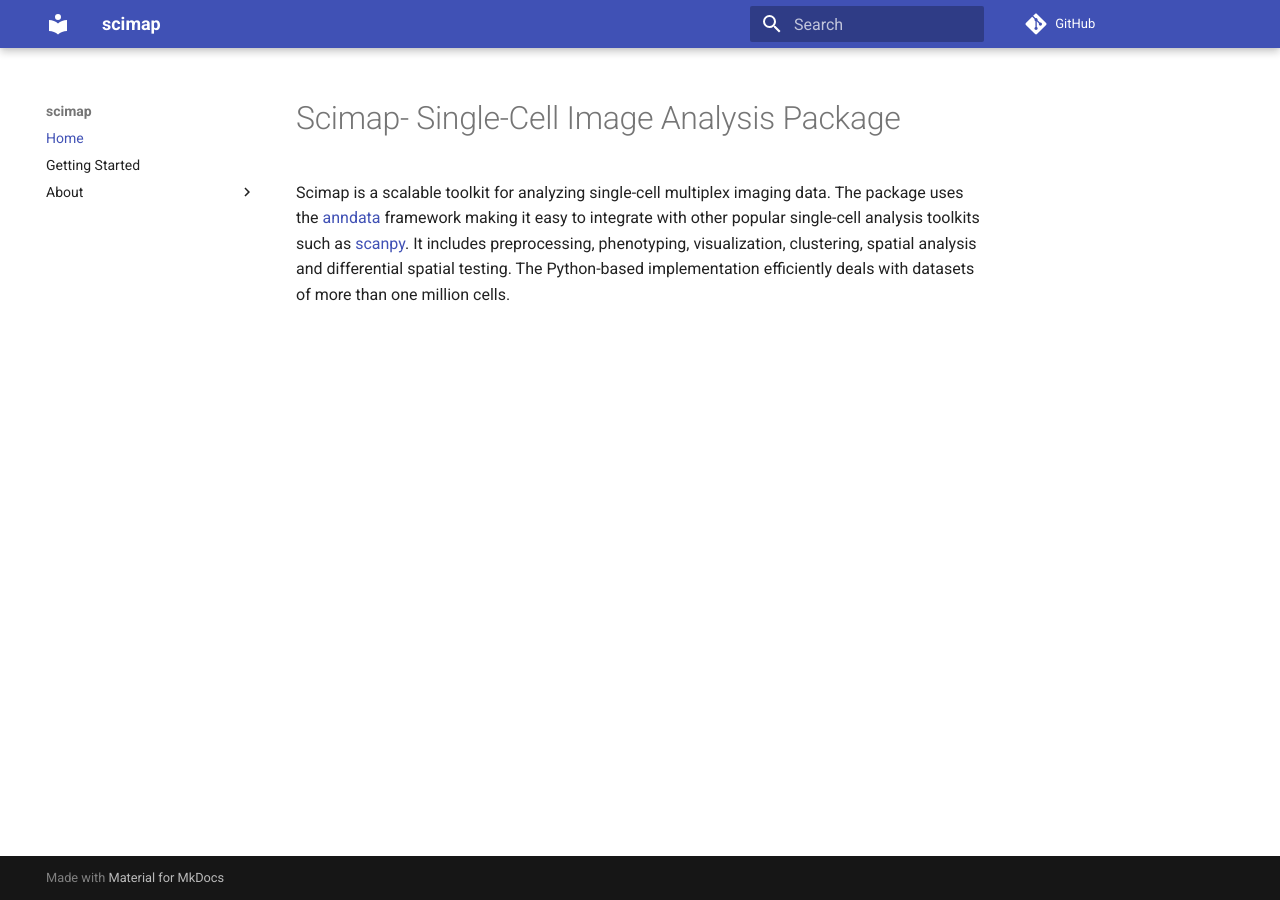
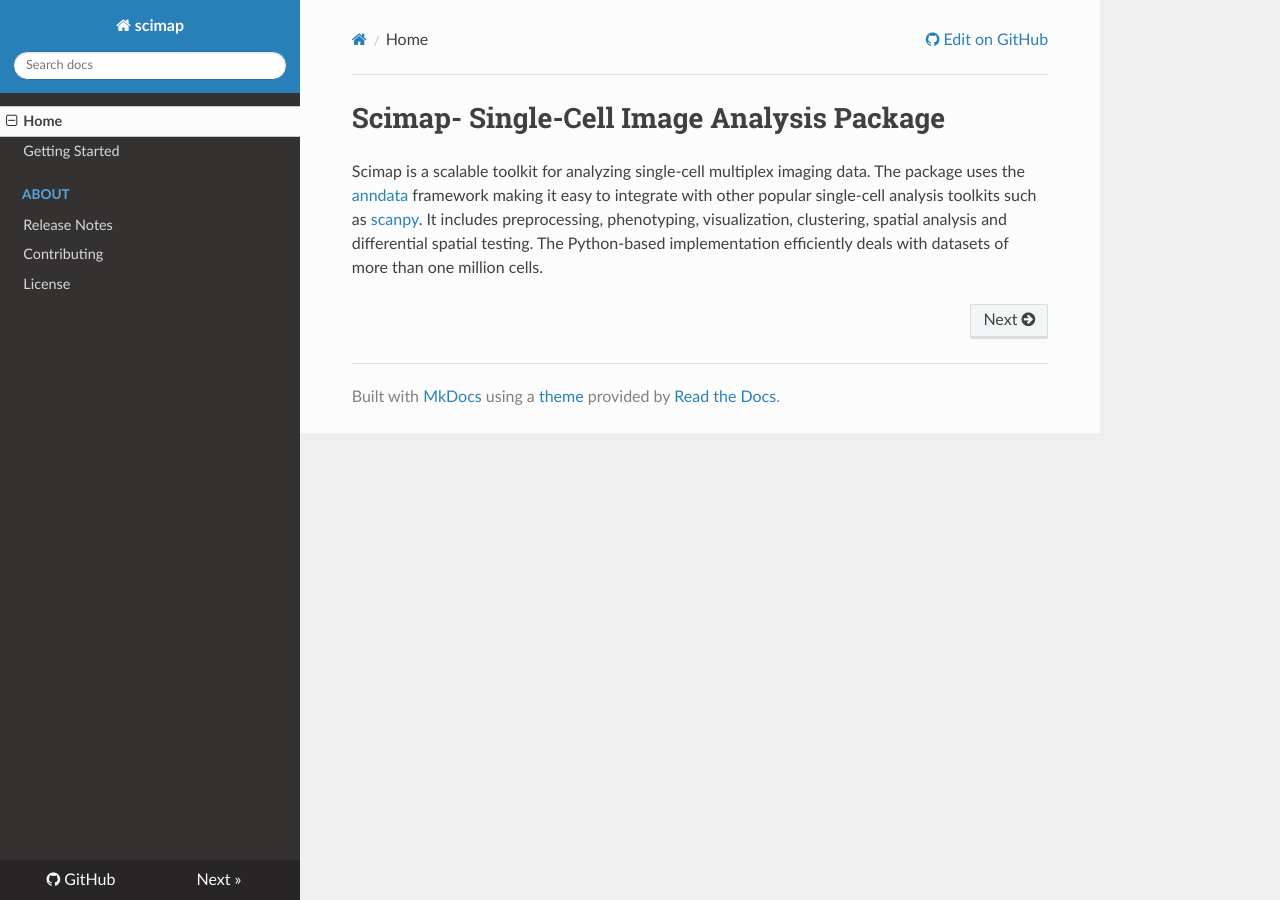
Before and after one commit to labsyspharm/scimap, an MkDocs documentation site: the page built from docs/index.md, in a window 1280 px wide. Built offline with MkDocs 1.6.1, drawn with Linux system fonts in a browser that asks for light colours; nearby versions of some CDN libraries; comment, search, counter and statistics services are not loaded.

Commit message:
changed theme

```diff
--- a/mkdocs.yml
+++ b/mkdocs.yml
@@ -5,8 +5,7 @@ site_author: Ajit Johnson Nirmal
 repo_url: https://github.com/ajitjohnson/scimap
 edit_uri: https://github.com/ajitjohnson/scimap/edit/master/docs
 
-theme:
-  name: material
+theme: readthedocs
 
 markdown_extensions:
   - admonition
```
